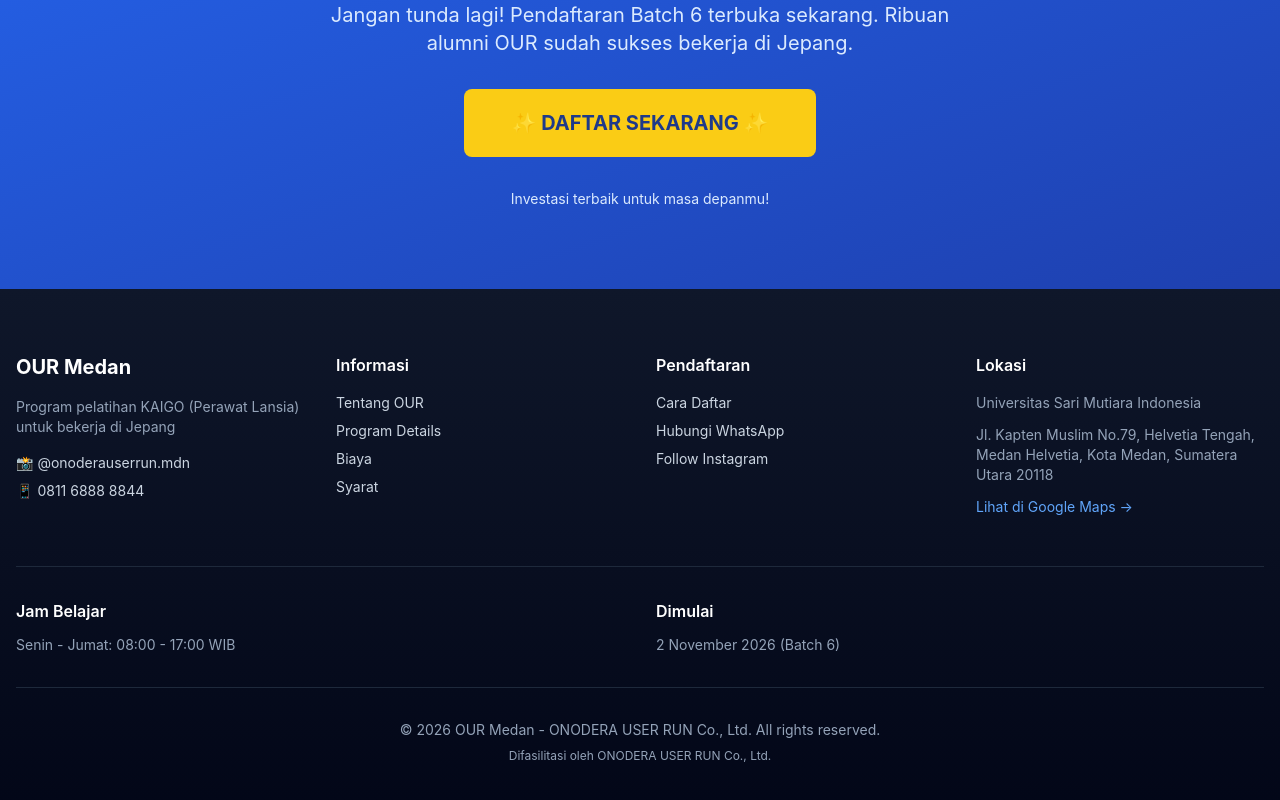
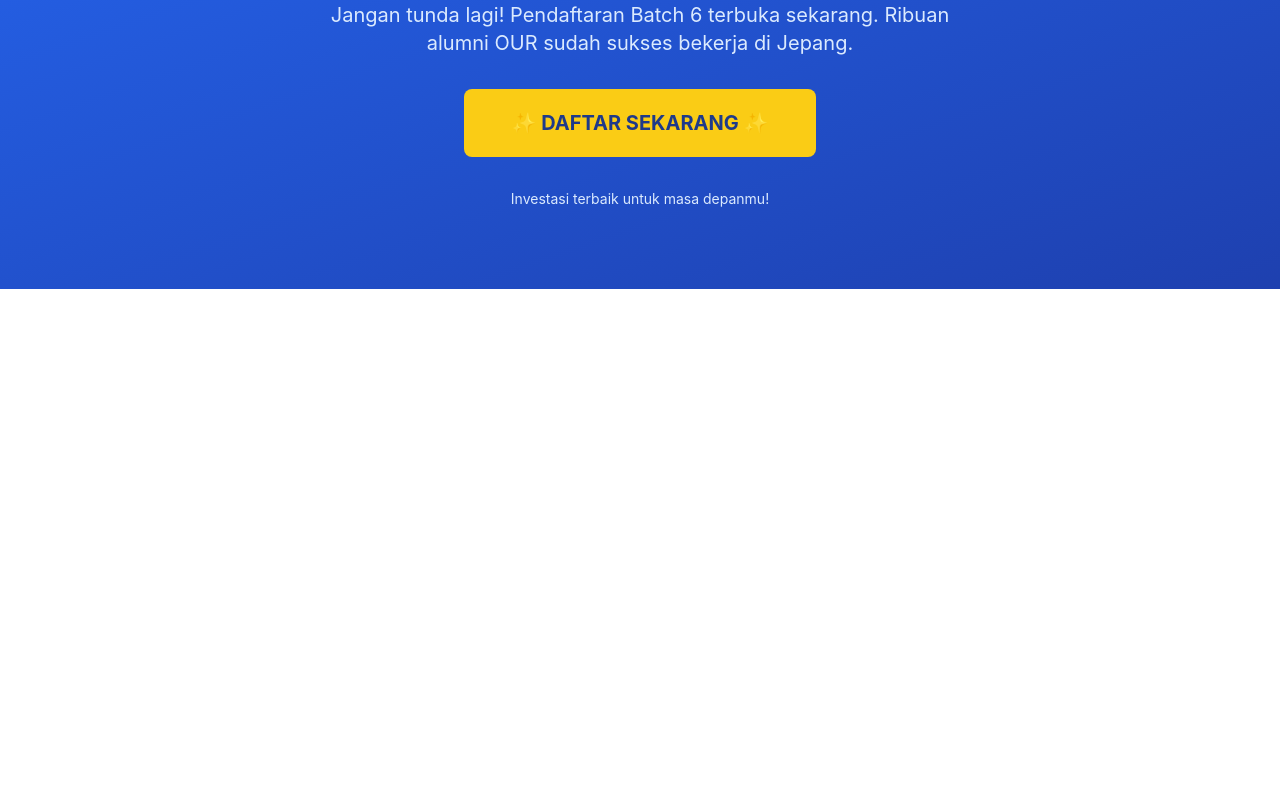
Before and after one commit to scnainder/OUR, a Next.js app: page /perawat-lansia in a window 1280 px wide. Shown: the part 8205-9005 px from the top of the page. After the commit the page ends 8494 px from the top, so only its background shows below. Built offline with nearby package versions, Linux system fonts and the light colour scheme.

Commit message:
Remove footer
This is a landing-page funnel (Meta Ads -> gateway -> field page),
not a general site, so the multi-column site footer doesn't belong.

Co-Authored-By: Claude Sonnet 5 <noreply@anthropic.com>
Claude-Session: https://claude.ai/code/session_01M9y9eZbhYQZYJAiUw9EcgF

```diff
--- a/app/layout.tsx
+++ b/app/layout.tsx
@@ -1,7 +1,6 @@
 import type { Metadata } from 'next'
 import Script from 'next/script'
 import './globals.css'
-import Footer from '@/components/Footer'
 import MetaPixelTracker from '@/components/MetaPixelTracker'
 
 export const metadata: Metadata = {
@@ -51,7 +50,6 @@ export default function RootLayout({
         <main className="flex-1">
           {children}
         </main>
-        <Footer />
       </body>
     </html>
   )
--- a/components/Footer.tsx
+++ /dev/null
@@ -1,141 +0,0 @@
-'use client'
-
-import Link from 'next/link'
-import { usePathname } from 'next/navigation'
-
-export default function Footer() {
-  const pathname = usePathname()
-  const isGateway = pathname === '/'
-  const isLayananMakanan = pathname?.startsWith('/layanan-makanan')
-
-  if (isGateway) {
-    return null
-  }
-
-  if (isLayananMakanan) {
-    return (
-      <footer className="bg-gradient-to-b from-stone-900 to-stone-950 text-stone-300">
-        <div className="container mx-auto px-4 py-16">
-          <div className="grid grid-cols-1 md:grid-cols-3 gap-8 mb-12">
-            <div>
-              <h3 className="text-white font-bold text-xl mb-4">OUR Blooming Academy</h3>
-              <p className="text-sm text-stone-400">Program pelatihan Layanan Makanan untuk bekerja di Jepang</p>
-              <div className="mt-4 space-y-2">
-                <a href="https://instagram.com/onoderauserrun.mdn" target="_blank" className="block text-sm hover:text-white transition">
-                  📸 @onoderauserrun.mdn
-                </a>
-                <a href="tel:+6281168888844" className="block text-sm hover:text-white transition">
-                  📱 0811 6888 8844
-                </a>
-              </div>
-            </div>
-
-            <div>
-              <h4 className="text-white font-semibold mb-4">Pendaftaran</h4>
-              <ul className="space-y-2 text-sm">
-                <li><Link href="/layanan-makanan" className="hover:text-white transition">Syarat Layanan Makanan</Link></li>
-                <li><Link href="/requirements" className="hover:text-white transition">Syarat Perawat Lansia</Link></li>
-                <li><a href="tel:+6281168888844" className="hover:text-white transition">Hubungi WhatsApp</a></li>
-                <li><a href="https://instagram.com/onoderauserrun.mdn" target="_blank" className="hover:text-white transition">Follow Instagram</a></li>
-              </ul>
-            </div>
-
-            <div>
-              <h4 className="text-white font-semibold mb-4">Lokasi</h4>
-              <p className="text-sm text-stone-400 mb-3">Universitas Sari Mutiara Indonesia</p>
-              <p className="text-sm text-stone-400">Jl. Kapten Muslim No.79, Helvetia Tengah, Medan Helvetia, Kota Medan, Sumatera Utara 20118</p>
-              <a href="https://maps.google.com/?q=Universitas+Sari+Mutiara+Indonesia+Medan" target="_blank" className="inline-block mt-3 text-sm text-orange-400 hover:text-orange-300 transition">
-                Lihat di Google Maps →
-              </a>
-            </div>
-          </div>
-
-          <div className="border-t border-stone-800 pt-8">
-            <div className="grid md:grid-cols-2 gap-8 mb-8">
-              <div>
-                <h5 className="text-white font-semibold mb-3">Jam Belajar</h5>
-                <p className="text-sm text-stone-400">Senin - Jumat: 08:00 - 17:00 WIB</p>
-              </div>
-              <div>
-                <h5 className="text-white font-semibold mb-3">Dimulai</h5>
-                <p className="text-sm text-stone-400">2 November 2026 (Batch 6)</p>
-              </div>
-            </div>
-
-            <div className="border-t border-stone-800 pt-8 text-center text-sm text-stone-400">
-              <p>&copy; 2026 OUR Blooming Academy - ONODERA USER RUN Co., Ltd. All rights reserved.</p>
-              <p className="mt-2 text-xs">Difasilitasi oleh ONODERA USER RUN Co., Ltd.</p>
-            </div>
-          </div>
-        </div>
-      </footer>
-    )
-  }
-
-  return (
-    <footer className="bg-gradient-to-b from-slate-900 to-slate-950 text-slate-300">
-      <div className="container mx-auto px-4 py-16">
-        <div className="grid grid-cols-1 md:grid-cols-4 gap-8 mb-12">
-          <div>
-            <h3 className="text-white font-bold text-xl mb-4">OUR Medan</h3>
-            <p className="text-sm text-slate-400">Program pelatihan KAIGO (Perawat Lansia) untuk bekerja di Jepang</p>
-            <div className="mt-4 space-y-2">
-              <a href="https://instagram.com/onoderauserrun.mdn" target="_blank" className="block text-sm hover:text-white transition">
-                📸 @onoderauserrun.mdn
-              </a>
-              <a href="tel:+6281168888844" className="block text-sm hover:text-white transition">
-                📱 0811 6888 8844
-              </a>
-            </div>
-          </div>
-
-          <div>
-            <h4 className="text-white font-semibold mb-4">Informasi</h4>
-            <ul className="space-y-2 text-sm">
-              <li><Link href="/about" className="hover:text-white transition">Tentang OUR</Link></li>
-              <li><Link href="/program" className="hover:text-white transition">Program Details</Link></li>
-              <li><Link href="/benefits" className="hover:text-white transition">Biaya</Link></li>
-              <li><Link href="/requirements" className="hover:text-white transition">Syarat</Link></li>
-            </ul>
-          </div>
-
-          <div>
-            <h4 className="text-white font-semibold mb-4">Pendaftaran</h4>
-            <ul className="space-y-2 text-sm">
-              <li><Link href="/registration" className="hover:text-white transition">Cara Daftar</Link></li>
-              <li><a href="tel:+6281168888844" className="hover:text-white transition">Hubungi WhatsApp</a></li>
-              <li><a href="https://instagram.com/onoderauserrun.mdn" target="_blank" className="hover:text-white transition">Follow Instagram</a></li>
-            </ul>
-          </div>
-
-          <div>
-            <h4 className="text-white font-semibold mb-4">Lokasi</h4>
-            <p className="text-sm text-slate-400 mb-3">Universitas Sari Mutiara Indonesia</p>
-            <p className="text-sm text-slate-400">Jl. Kapten Muslim No.79, Helvetia Tengah, Medan Helvetia, Kota Medan, Sumatera Utara 20118</p>
-            <a href="https://maps.google.com/?q=Universitas+Sari+Mutiara+Indonesia+Medan" target="_blank" className="inline-block mt-3 text-sm text-blue-400 hover:text-blue-300 transition">
-              Lihat di Google Maps →
-            </a>
-          </div>
-        </div>
-
-        <div className="border-t border-slate-800 pt-8">
-          <div className="grid md:grid-cols-2 gap-8 mb-8">
-            <div>
-              <h5 className="text-white font-semibold mb-3">Jam Belajar</h5>
-              <p className="text-sm text-slate-400">Senin - Jumat: 08:00 - 17:00 WIB</p>
-            </div>
-            <div>
-              <h5 className="text-white font-semibold mb-3">Dimulai</h5>
-              <p className="text-sm text-slate-400">2 November 2026 (Batch 6)</p>
-            </div>
-          </div>
-
-          <div className="border-t border-slate-800 pt-8 text-center text-sm text-slate-400">
-            <p>&copy; 2026 OUR Medan - ONODERA USER RUN Co., Ltd. All rights reserved.</p>
-            <p className="mt-2 text-xs">Difasilitasi oleh ONODERA USER RUN Co., Ltd.</p>
-          </div>
-        </div>
-      </div>
-    </footer>
-  )
-}
```
